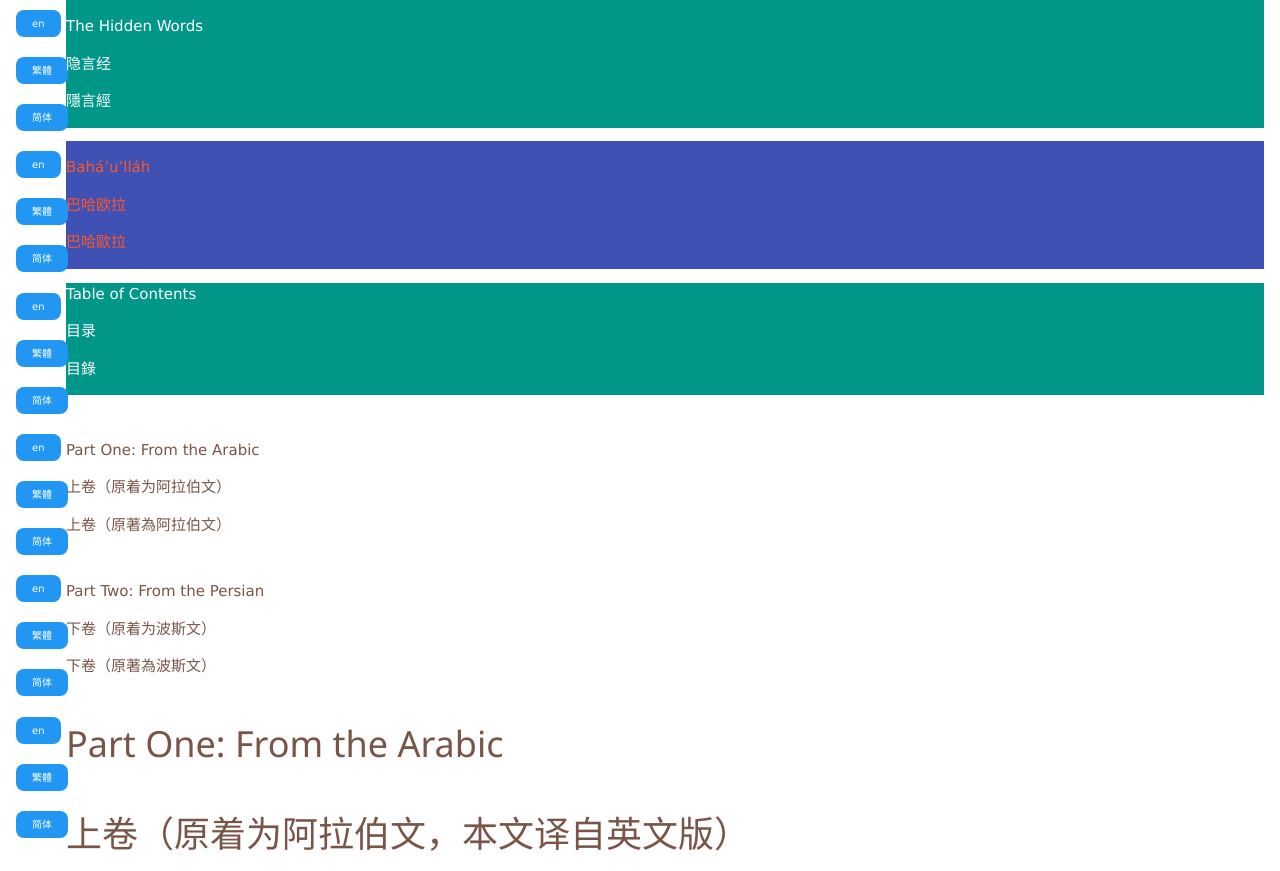
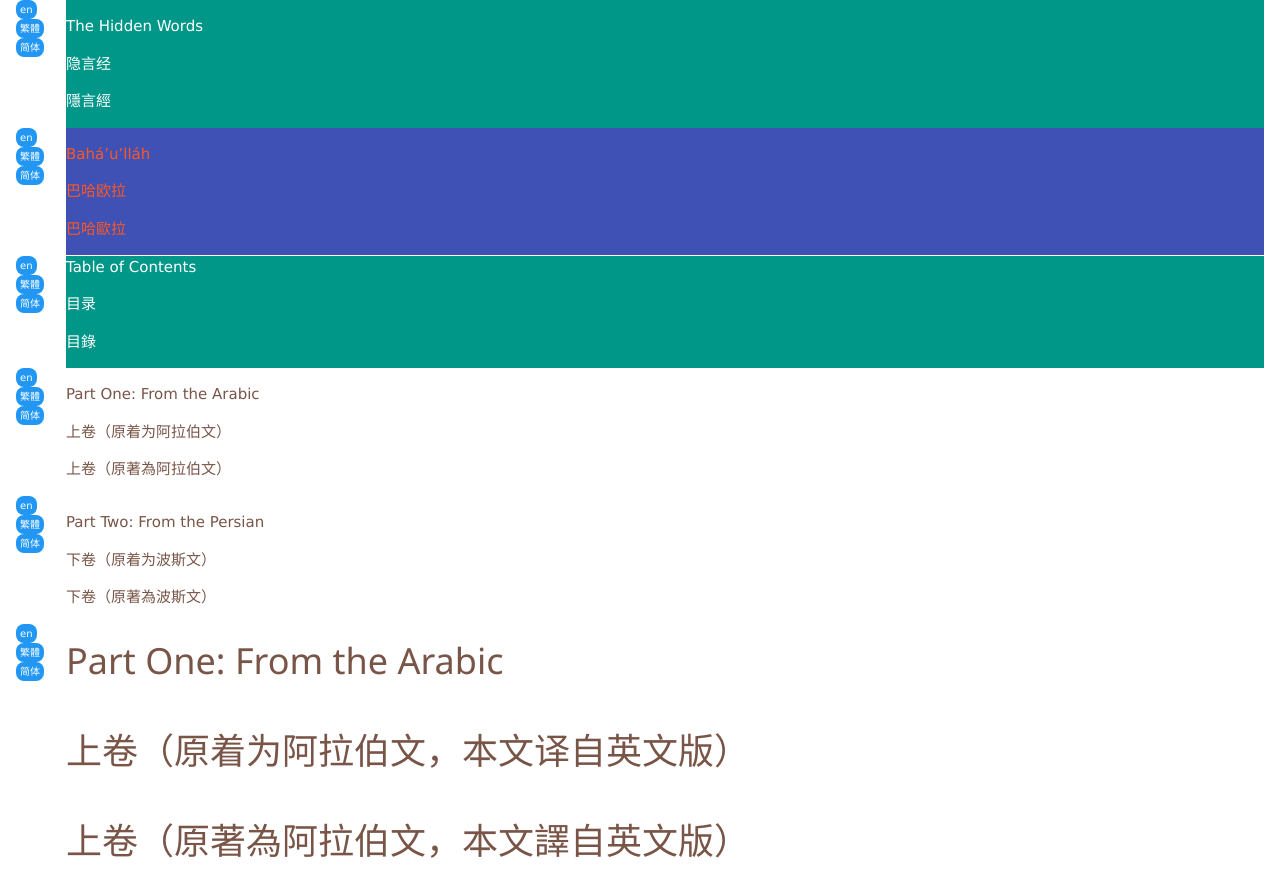
Before and after one commit to finanalyst/ManyTexts, a plain HTML site: page index.html in a window 1280 px wide. Shown: the top 871 px of the page. Drawn offline with Linux system fonts and the light colour scheme.

Commit message:
updating

```diff
--- a/index.html
+++ b/index.html
@@ -8,9 +8,9 @@
 
     <div class="w3-container" >
 	<div class="w3-col" style="width:50px" id="paraN_1" >
-	    <p class="w3-btn w3-round-large w3-tiny w3-blue w3-hover-khaki">en</p>
-	    <p class="w3-btn w3-round-large w3-tiny w3-blue w3-hover-khaki">繁體</p>
-	    <p class="w3-btn w3-round-large w3-tiny w3-blue w3-hover-khaki">简体</p>
+	    <button class="w3-btn w3-padding-tiny w3-padding-tiny w3-round-large w3-tiny w3-blue w3-hover-khaki">en</button>
+	    <button class="w3-btn w3-padding-tiny w3-round-large w3-tiny w3-blue w3-hover-khaki">繁體</button>
+	    <button class="w3-btn w3-padding-tiny w3-round-large w3-tiny w3-blue w3-hover-khaki">简体</button>
 	</div>
         <div class="w3-rest w3-teal" >
             <p class="w3-middle" lang="en"   >The Hidden Words </p>
@@ -21,9 +21,9 @@
 
     <div class="w3-container" >
 	<div class="w3-col" style="width:50px" id="paraN_2" >
-	    <p class="w3-btn w3-round-large w3-tiny w3-blue w3-hover-khaki">en</p>
-	    <p class="w3-btn w3-round-large w3-tiny w3-blue w3-hover-khaki">繁體</p>
-	    <p class="w3-btn w3-round-large w3-tiny w3-blue w3-hover-khaki">简体</p>
+	    <button class="w3-btn w3-padding-tiny w3-round-large w3-tiny w3-blue w3-hover-khaki">en</button>
+	    <button class="w3-btn w3-padding-tiny w3-round-large w3-tiny w3-blue w3-hover-khaki">繁體</button>
+	    <button class="w3-btn w3-padding-tiny w3-round-large w3-tiny w3-blue w3-hover-khaki">简体</button>
 	</div>
         <div class="w3-rest w3-indigo w3-text-deep-orange" >
             <p class="w3-middle" lang="en" >Bahá’u’lláh</p>
@@ -34,9 +34,9 @@
 
     <div class="w3-container" >
 	<div class="w3-col" style="width:50px" id="paraN_3" >
-	    <p class="w3-btn w3-round-large w3-tiny w3-blue w3-hover-khaki">en</p>
-	    <p class="w3-btn w3-round-large w3-tiny w3-blue w3-hover-khaki">繁體</p>
-	    <p class="w3-btn w3-round-large w3-tiny w3-blue w3-hover-khaki">简体</p>
+	    <button class="w3-btn w3-padding-tiny w3-round-large w3-tiny w3-blue w3-hover-khaki">en</button>
+	    <button class="w3-btn w3-padding-tiny w3-round-large w3-tiny w3-blue w3-hover-khaki">繁體</button>
+	    <button class="w3-btn w3-padding-tiny w3-round-large w3-tiny w3-blue w3-hover-khaki">简体</button>
 	</div>
         <div class="w3-rest w3-teal" >
             <h  lang="en" >Table of Contents</p>
@@ -47,9 +47,9 @@
 
     <div class="w3-container" >
 	<div class="w3-col" style="width:50px" id="paraN_4" >
-	    <p class="w3-btn w3-round-large w3-tiny w3-blue w3-hover-khaki">en</p>
-	    <p class="w3-btn w3-round-large w3-tiny w3-blue w3-hover-khaki">繁體</p>
-	    <p class="w3-btn w3-round-large w3-tiny w3-blue w3-hover-khaki">简体</p>
+	    <button class="w3-btn w3-padding-tiny w3-round-large w3-tiny w3-blue w3-hover-khaki">en</button>
+	    <button class="w3-btn w3-padding-tiny w3-round-large w3-tiny w3-blue w3-hover-khaki">繁體</button>
+	    <button class="w3-btn w3-padding-tiny w3-round-large w3-tiny w3-blue w3-hover-khaki">简体</button>
 	</div>
         <div class="w3-rest  w3-lightgray w3-text-brown w3-left" >
             <p  lang="en" >Part One: From the Arabic</p>
@@ -60,9 +60,9 @@
 
     <div class="w3-container" >
 	<div class="w3-col" style="width:50px" id="paraN_5" >
-	    <p class="w3-btn w3-round-large w3-tiny w3-blue w3-hover-khaki">en</p>
-	    <p class="w3-btn w3-round-large w3-tiny w3-blue w3-hover-khaki">繁體</p>
-	    <p class="w3-btn w3-round-large w3-tiny w3-blue w3-hover-khaki">简体</p>
+	    <button class="w3-btn w3-padding-tiny w3-round-large w3-tiny w3-blue w3-hover-khaki">en</button>
+	    <button class="w3-btn w3-padding-tiny w3-round-large w3-tiny w3-blue w3-hover-khaki">繁體</button>
+	    <button class="w3-btn w3-padding-tiny w3-round-large w3-tiny w3-blue w3-hover-khaki">简体</button>
 	</div>
         <div class="w3-rest  w3-lightgray w3-text-brown w3-left" >
             <p  lang="en" >Part Two: From the Persian</p>
@@ -73,9 +73,9 @@
 
     <div class="w3-container" >
 	<div class="w3-col" style="width:50px" id="paraN_6" >
-	    <p class="w3-btn w3-round-large w3-tiny w3-blue w3-hover-khaki">en</p>
-	    <p class="w3-btn w3-round-large w3-tiny w3-blue w3-hover-khaki">繁體</p>
-	    <p class="w3-btn w3-round-large w3-tiny w3-blue w3-hover-khaki">简体</p>
+	    <button class="w3-btn w3-padding-tiny w3-round-large w3-tiny w3-blue w3-hover-khaki">en</button>
+	    <button class="w3-btn w3-padding-tiny w3-round-large w3-tiny w3-blue w3-hover-khaki">繁體</button>
+	    <button class="w3-btn w3-padding-tiny w3-round-large w3-tiny w3-blue w3-hover-khaki">简体</button>
 	</div>
         <div class="w3-rest  w3-lightgray w3-text-brown" >
             <h1  lang="en" >Part One: From the Arabic</p>
```
